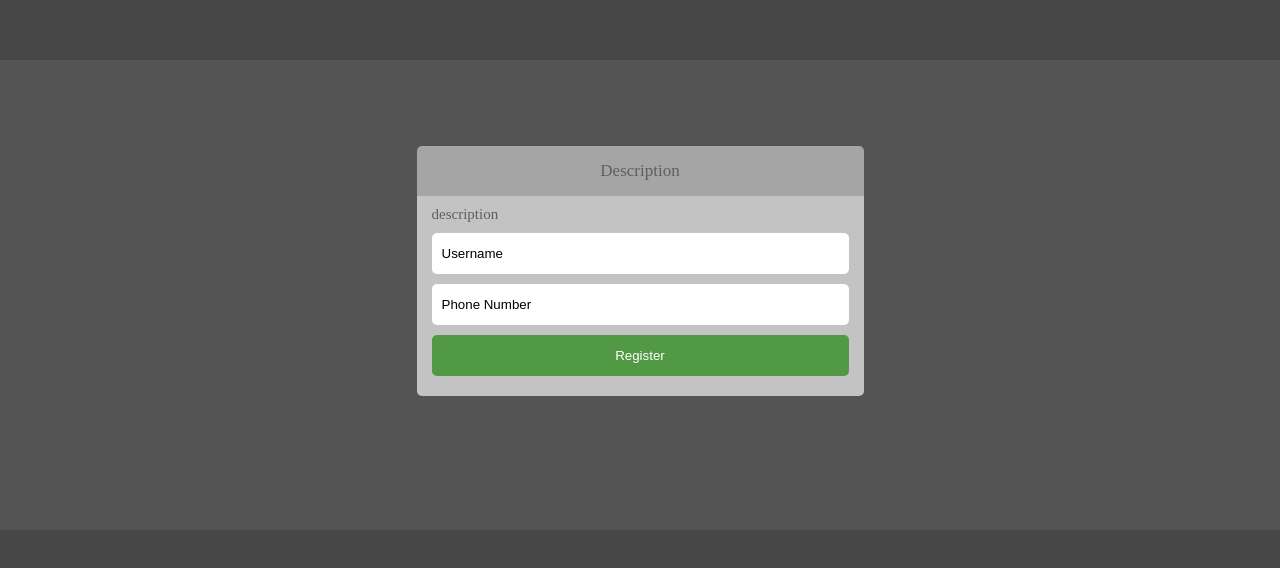
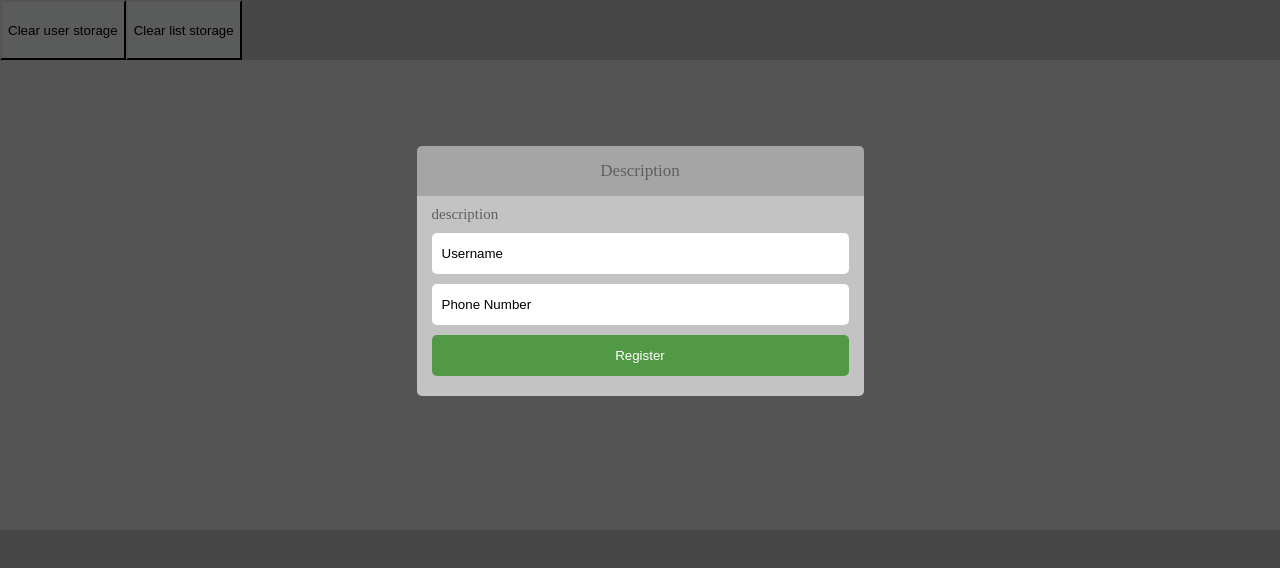
Before and after one commit to Dmytro-L/App, a Vue app: page / in a window 1280 px wide. Shown: the top 568 px of the page. Built offline with nearby package versions, Linux system fonts and the light colour scheme.

Commit message:
fix need some

```diff
--- a/src/App.vue
+++ b/src/App.vue
@@ -1,6 +1,13 @@
 <template>
   <div id="app">
-    <div class="header"></div>
+    <div class="header">
+      <button @click="clearStorageList" class="clear-storage">
+        Clear user storage
+      </button>
+      <button @click="clearStorageUser" class="clear-storage">
+        Clear list storage
+      </button>
+    </div>
     <div class="main">
       <router-view />
     </div>
@@ -11,10 +18,28 @@
 <script>
 export default {
   name: "App",
+  methods: {
+    clearStorageList() {
+      localStorage.clearItem("allTodos");
+    },
+    clearStorageUser() {
+      localStorage.clearItem("user");
+      window.location.reload();
+    },
+  },
 };
 </script>
 
 <style lang="scss">
+.header {
+  display: flex;
+  .clear-storage {
+    background-color: #5a5c5b;
+    &:hover {
+      cursor: pointer;
+    }
+  }
+}
 body {
   margin: 0;
   padding: 0;
@@ -34,7 +59,6 @@ body {
     background-color: #545454;
     min-height: calc(100% - 330px);
     width: 100vw;
-    display: flex;
   }
 
   .footer {
--- a/src/components/LoginPage.vue
+++ b/src/components/LoginPage.vue
@@ -1,4 +1,5 @@
 <template>
+  <div class="wrapper">
     <div class="form">
       <div class="form__title">Description</div>
       <div class="form__body">
@@ -16,6 +17,7 @@
           />
         </div>
         <button @click="validateUser" class="form__button">Register</button>
+      </div>
     </div>
   </div>
 </template>
@@ -47,11 +49,9 @@ export default {
         (user) =>
           user.username === this.userName && user.phone === this.phoneNumber
       );
-      console.log(user);
       this.setCurrentUser(user);
 
       if (user) {
-        console.log("1111");
         this.$router.push("/list");
       } else {
         alert("Login error");
@@ -62,6 +62,10 @@ export default {
 </script>
 
 <style scoped lang="scss">
+.wrapper {
+  display: flex;
+  min-height: calc(100vh - 330px);
+}
 .form {
   width: 447px;
   height: 299px;
--- a/src/main.js
+++ b/src/main.js
@@ -21,5 +21,8 @@ const router = new VueRouter({
 new Vue({
   router,
   store,
+  created() {
+    this.$store.dispatch("loadUserFromLocalStorage");
+  },
   render: (h) => h(App),
 }).$mount("#app");
--- a/src/store/modules/userModule.js
+++ b/src/store/modules/userModule.js
@@ -11,6 +11,14 @@ const mutations = {
 const actions = {
   setCurrentUser({ commit }, user) {
     commit("SET_CURRENT_USER", user);
+    localStorage.setItem("user", JSON.stringify(user));
+  },
+  loadUserFromLocalStorage({ commit }) {
+    const userJSON = localStorage.getItem("user");
+    if (userJSON) {
+      const user = JSON.parse(userJSON);
+      commit("SET_CURRENT_USER", user);
+    }
   },
 };
 
```
Lines whose indentation alone changed are shown as unchanged.
